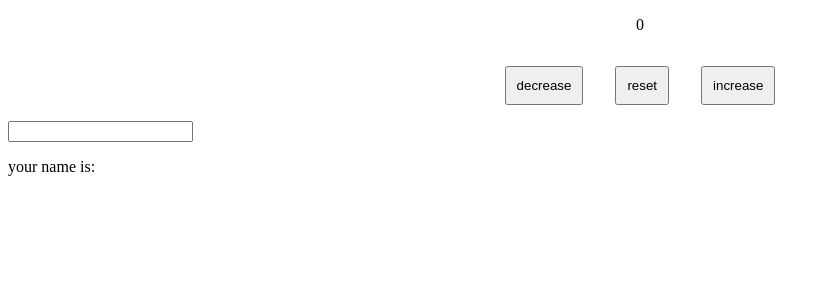
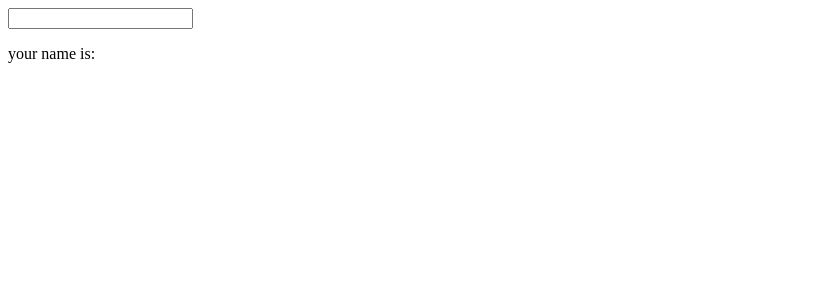
Before and after one commit to bishnulimbu/RRepo1, a React (Vite) app in the folder my-react-app/: page / in a window 1280 px wide. Shown: the top 300 px of the page, without its empty margins (0-830 px from the left). Built offline with nearby package versions, Linux system fonts and the light colour scheme.

Commit message:
main updated

```diff
--- a/my-react-app/src/App.jsx
+++ b/my-react-app/src/App.jsx
@@ -47,7 +47,7 @@ function App() {
       {/* <Button /> */}
       {/* <Profile /> */}
       {/* <Component1 /> */}
-      <Counter1 />
+      {/* <Counter1 /> */}
       <Component2 />
     </>
   );
```
